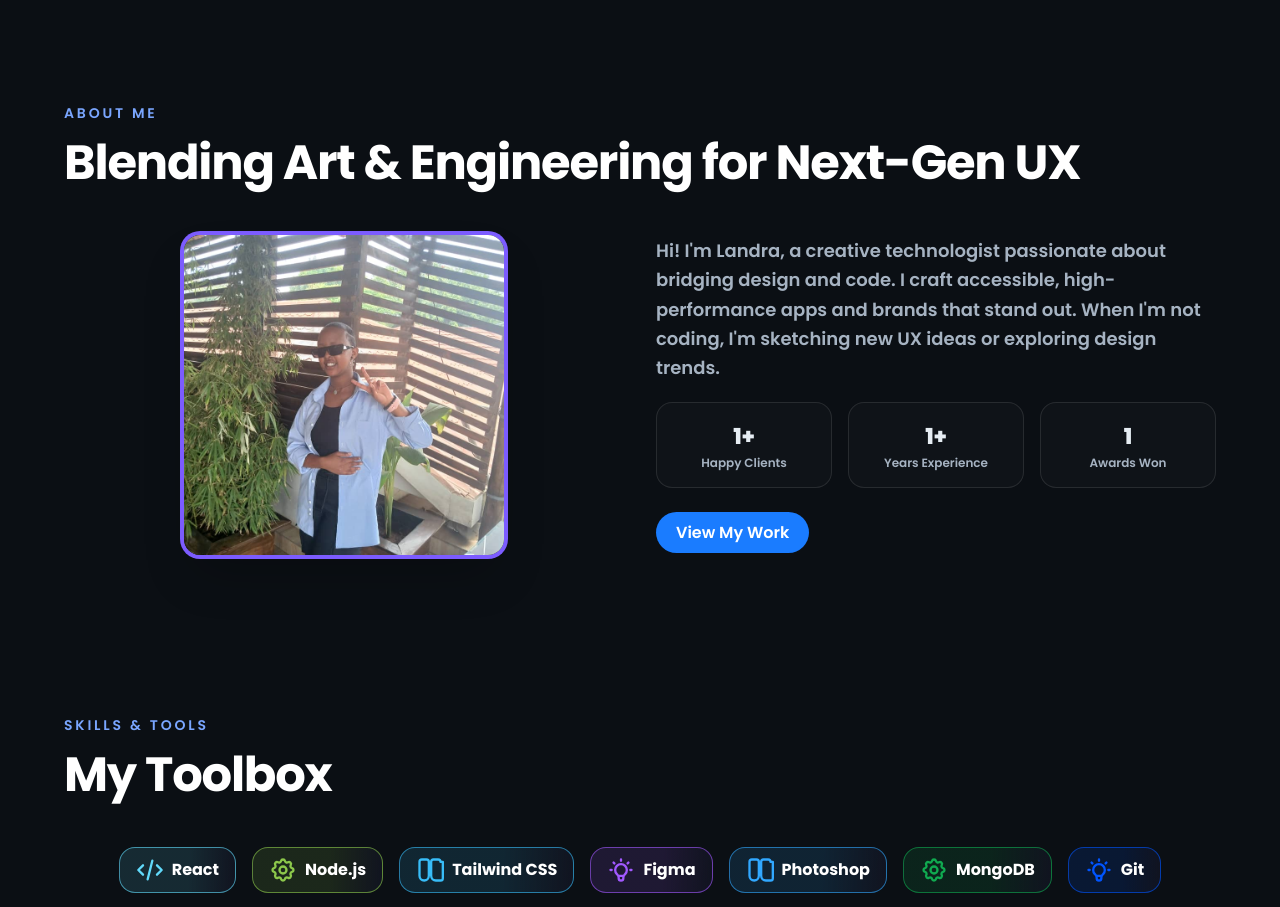
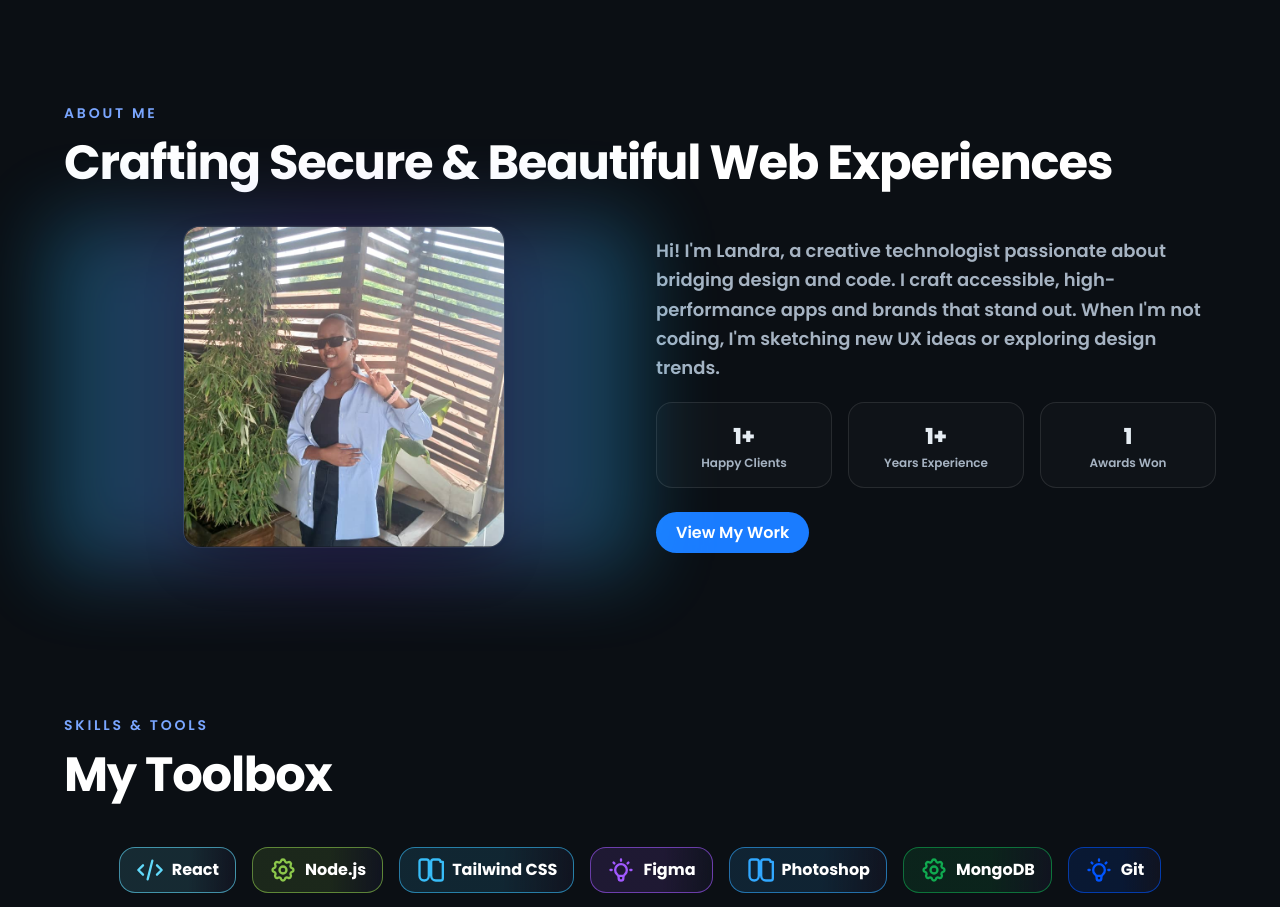
Before and after one commit to tetalandra/MyPortfolio_Frontend, a React (Vite) app: page / in a window 1280 px wide. Shown: the part 860-1767 px from the top of the page. Built offline with nearby package versions, Linux system fonts and the light colour scheme.

Commit message:
Changes made

```diff
--- a/src/sections/About.jsx
+++ b/src/sections/About.jsx
@@ -4,19 +4,30 @@ import { motion } from 'framer-motion'
 
 export default function About() {
   return (
-    <Section id="about" eyebrow="ABOUT ME" title="Blending Art & Engineering for Next-Gen UX">
+    <Section id="about" eyebrow="ABOUT ME" title="Crafting Secure & Beautiful Web Experiences">
       <div className="grid gap-8 md:grid-cols-2 items-center">
         <motion.div
           initial={{ opacity: 0, x: -50 }}
           whileInView={{ opacity: 1, x: 0 }}
           viewport={{ once: true }}
           transition={{ duration: 0.6 }}
-          className="relative"
+          className="relative group"
         >
+          {/* Animated Gradient Background/Glow */}
+          <div className="absolute -inset-4 bg-gradient-to-r from-[#00c2ff] via-[#7c5cff] to-[#00c2ff] rounded-xl opacity-30 blur-2xl group-hover:opacity-60 transition duration-1000 group-hover:duration-200 animate-gradient"></div>
+
           <div className="relative h-[320px] w-[320px] mx-auto">
-            <div className="relative w-full h-full rounded-2xl overflow-hidden ring-4 ring-[#7c5cff] shadow-2xl">
-              <img src="/IMG-20240821-WA0101.jpg" alt="INEZA TETA Landra professional portrait" className="w-full h-full object-cover" loading="lazy" />
-            </div>
+            <motion.div
+              className="relative w-full h-full rounded-2xl overflow-hidden ring-1 ring-white/10 shadow-2xl bg-[#0f141b]"
+              animate={{ y: [0, -10, 0] }}
+              transition={{ duration: 4, repeat: Infinity, ease: "easeInOut" }}
+              whileHover={{ scale: 1.02 }}
+            >
+              <img src="/IMG-20240821-WA0101.jpg" alt="INEZA TETA Landra professional portrait" className="w-full h-full object-cover transition-transform duration-500 group-hover:scale-110" loading="lazy" />
+
+              {/* Gradient Overlay on Hover */}
+              <div className="absolute inset-0 bg-gradient-to-t from-[#7c5cff]/40 to-transparent opacity-0 group-hover:opacity-100 transition-opacity duration-500"></div>
+            </motion.div>
           </div>
         </motion.div>
         <motion.div
```
